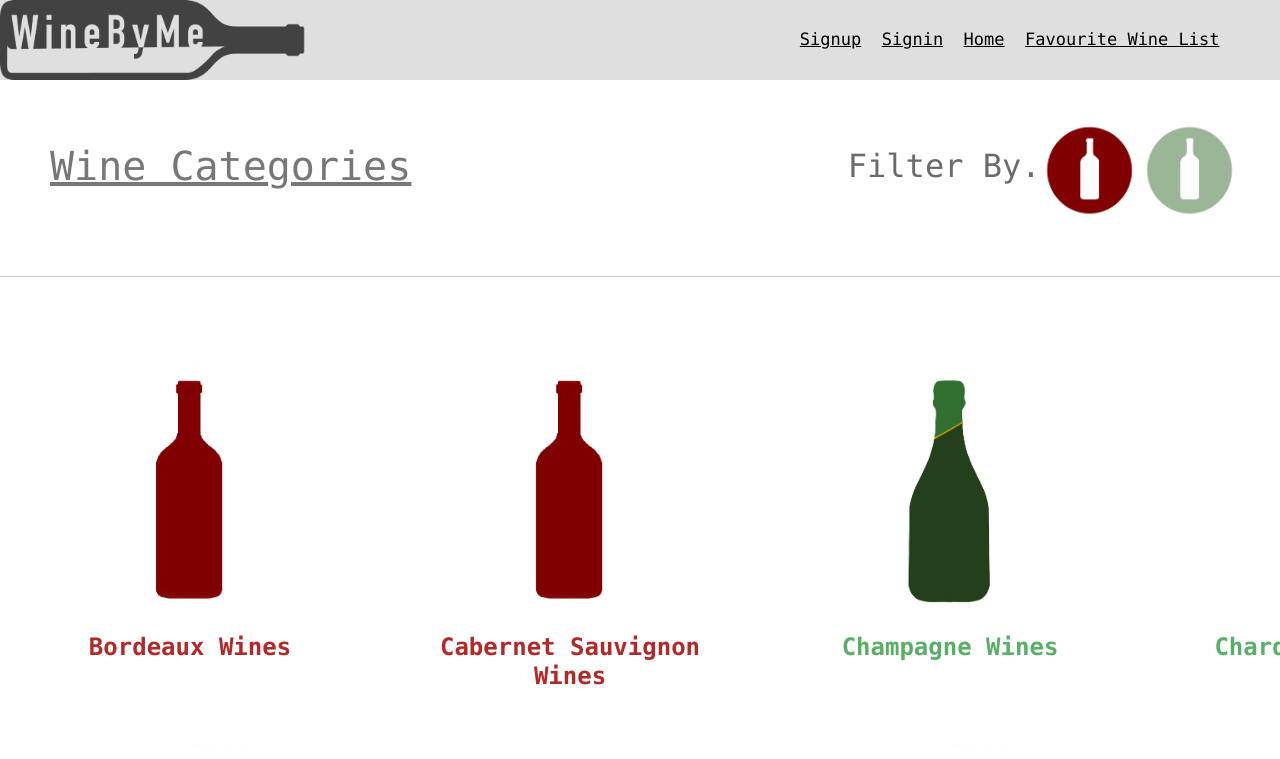
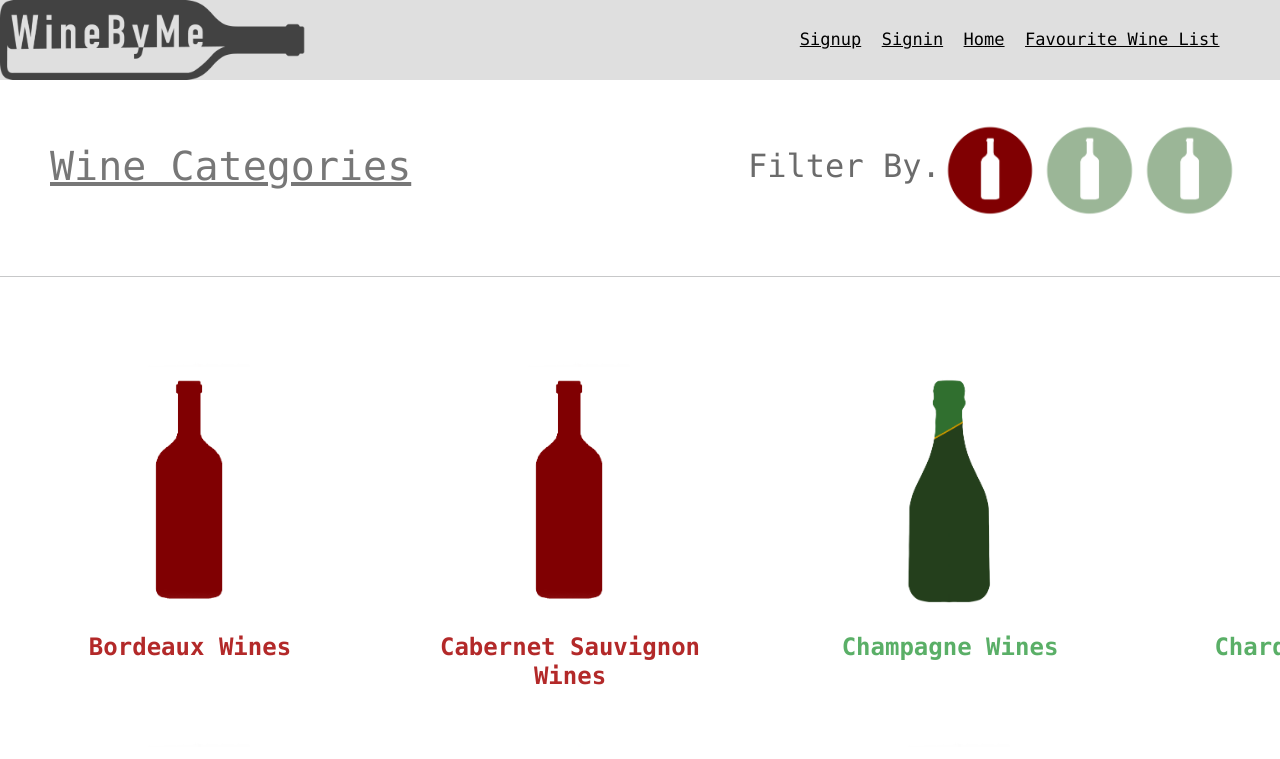
Before and after one commit to ic188002/Wine-App-FrontEnd, a React (Create React App) app: page / in a window 1280 px wide. Shown: the top 759 px of the page. Built offline with nearby package versions, Linux system fonts and the light colour scheme.

Commit message:
filter function

```diff
--- a/src/wineindex/WineIndex.js
+++ b/src/wineindex/WineIndex.js
@@ -1,5 +1,5 @@
 
-import React from 'react'
+import React, { useState } from 'react'
 import WineCard from './WineCard'
 import { Link } from "react-router-dom"
 
@@ -11,20 +11,34 @@ import { Link } from "react-router-dom"
 
 
 
+
 export default function WineIndex(props) {
 
   // console.log(wineCategoryName)
-
-
+   const [wineType , setWineType] = useState(props.wineCategories)
 
 
   // looped over each object in the wine data array to create the winecards for the index page
 
-   const wineIndex = props.wineCategories.map((category, index) => (
+   const wineIndex = wineType.map((category, index) => (
   // the winecard.js stores the information we want to display for each card
   <Link  key={index} to={`/${category.url}`} style={{textDecoration: "none"}}> <WineCard loadWineIndex={() => props.loadWineIndex(category)} key={index} {...category}></WineCard></Link>
     ))
 
+
+  const handleClick = event => {
+    const type = event.target.className
+   const filterWine = props.wineCategories.filter(category => category.type === type)
+    setWineType(filterWine)
+
+  }
+
+  const handleSecondClick = event => {
+    setWineType(props.wineCategories)
+
+  }
+
+  console.log(wineType)
   return (
     <div>
       <div className='filter'>
@@ -33,8 +47,9 @@ export default function WineIndex(props) {
         </div>
         <div className='filterby'>
           <h2>Filter By.</h2>
-          <Link to='/redwineindex' style={{ color: 'black' }}> <img className='redBottle' src='images/redbottle.png' height='100px' alt=""/></Link>
-          <img className='whiteBottle' src='images/whitebottle.png' height='100px' alt="" />
+           <img  onClick={handleClick}className='red' src='images/redbottle.png' height='100px' alt=""/>
+          <img   onClick={handleClick}   className='white' src='images/whitebottle.png' height='100px' alt="" />
+          <img   onClick={handleSecondClick}   className='white' src='images/whitebottle.png' height='100px' alt="" />
         </div>
       </div>
       <hr/>
```
Also changed, not shown: src/wineindex/isRed.js (added), src/wineindex/isWhite.js (added).
